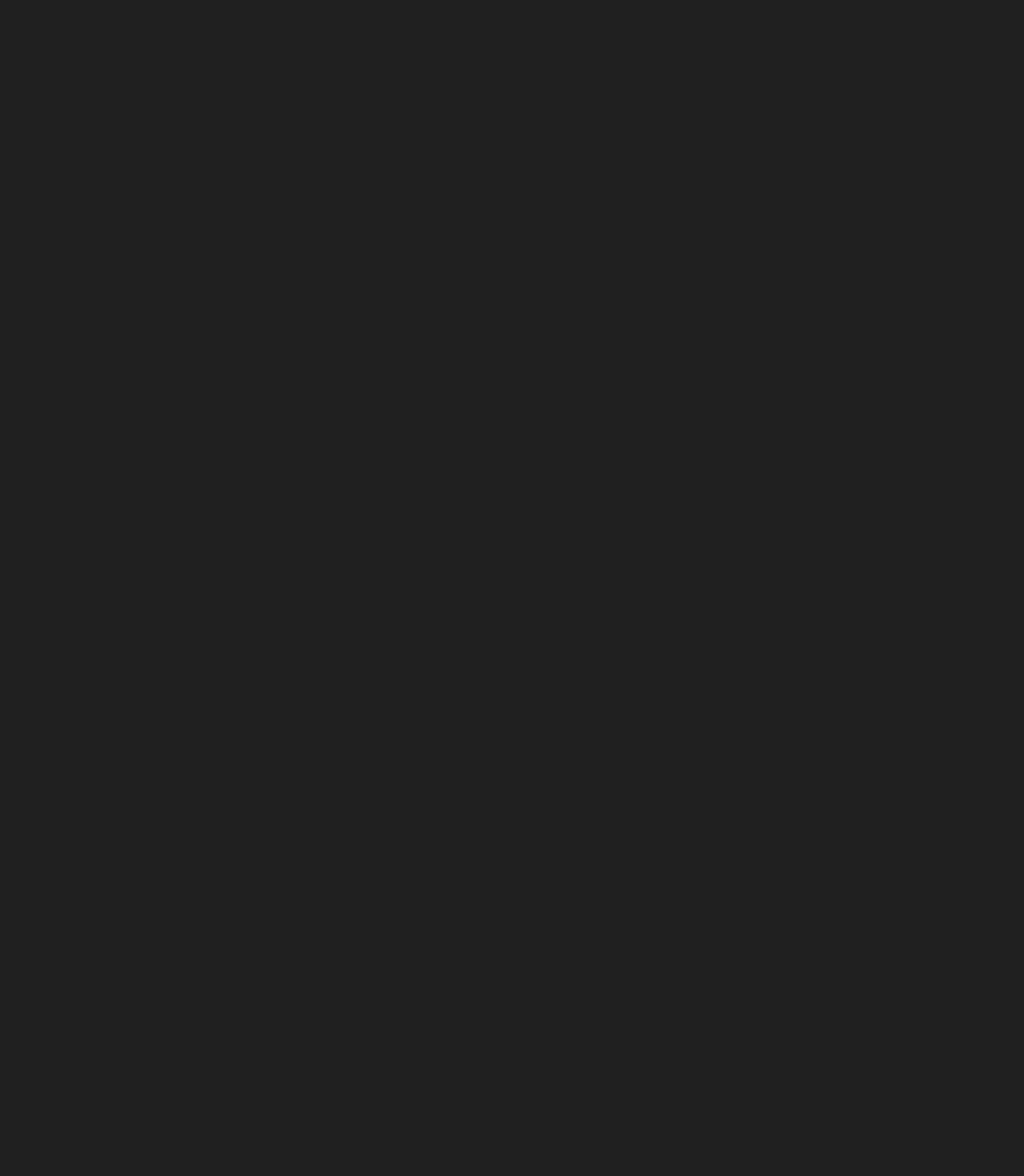
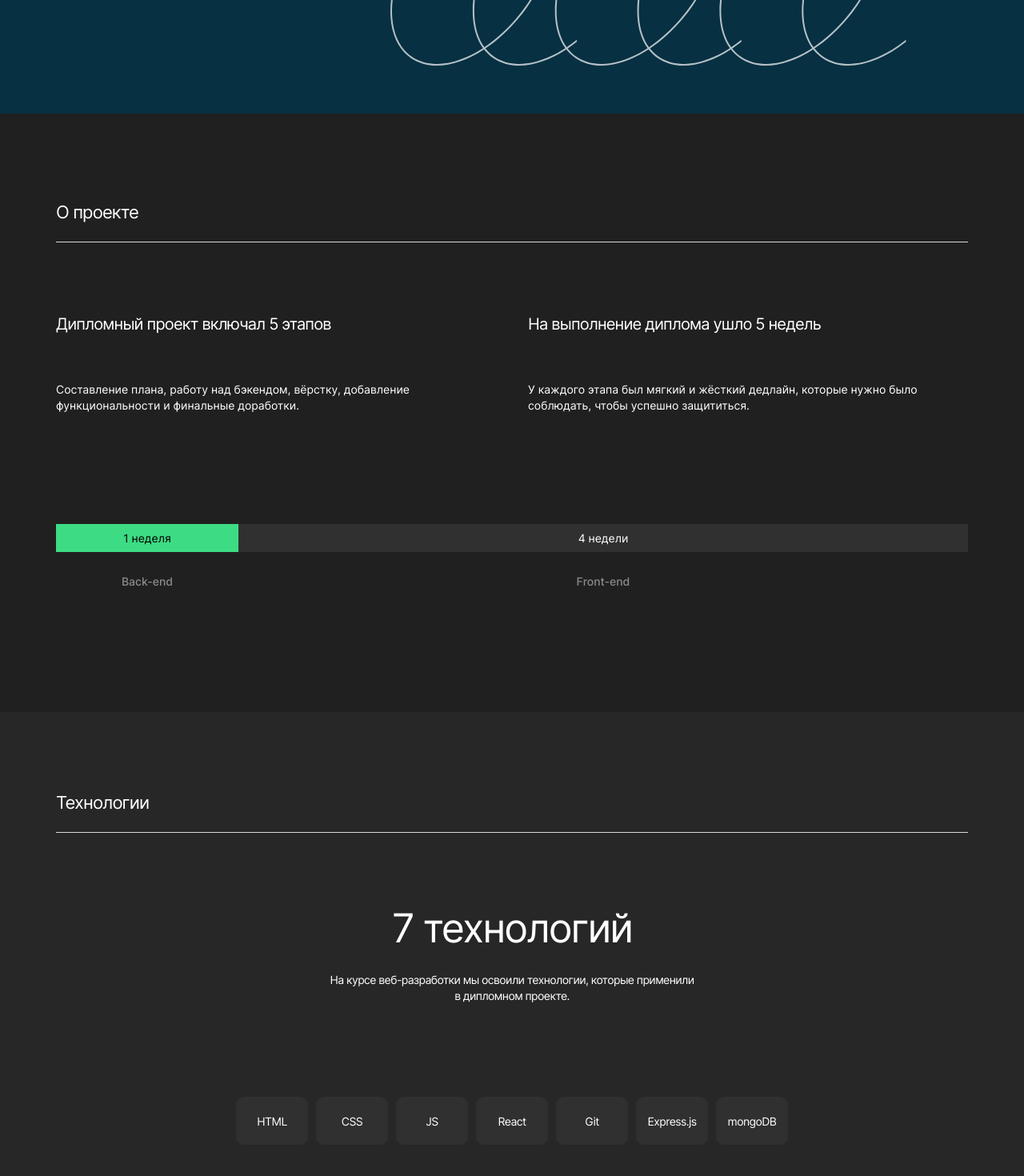
Before and after one commit to woofmgn/movies-explorer-frontend, a React (Create React App) app: page / in a window 1280 px wide. Shown: the part 486-1956 px from the top of the page at 80% size. Before the commit the page ends 800 px from the top, so only its background shows below. Built offline with nearby package versions, Linux system fonts and the light colour scheme.

Commit message:
feat: added Promo, AboutProject, Techs

```diff
--- a/src/components/AboutProject/AboutProject.jsx
+++ b/src/components/AboutProject/AboutProject.jsx
@@ -1,7 +1,40 @@
-import React from "react";
+import React from 'react';
+import './AboutProject.scss';
 
 const AboutProject = () => {
-  return <div>AboutProject</div>;
+  return (
+    <section className="about-project">
+      <h2 className="section-title">О проекте</h2>
+      <div className="about-diploma">
+        <h3 className="about-diploma__title">
+          Дипломный проект включал 5 этапов
+        </h3>
+        <h3 className="about-diploma__title">
+          На выполнение диплома ушло 5 недель
+        </h3>
+        <p className="about-diploma__description">
+          Составление плана, работу над бэкендом, вёрстку, добавление
+          функциональности и финальные доработки.
+        </p>
+        <p className="about-diploma__description">
+          У каждого этапа был мягкий и жёсткий дедлайн, которые нужно было
+          соблюдать, чтобы успешно защититься.
+        </p>
+      </div>
+      <div className="daration-diploma">
+        <div className="daration-diploma__backend">
+          <p className="daration-diploma__title">1 неделя</p>
+          <p className="daration-diploma__description">Back-end</p>
+        </div>
+        <div className="daration-diploma__frontend">
+          <p className="daration-diploma__title daration-diploma__title_type_dark">
+            4 недели
+          </p>
+          <p className="daration-diploma__description">Front-end</p>
+        </div>
+      </div>
+    </section>
+  );
 };
 
 export default AboutProject;
--- a/src/components/AboutProject/AboutProject.scss
+++ b/src/components/AboutProject/AboutProject.scss
@@ -0,0 +1,79 @@
+.about-project {
+  background-color: #202020;
+}
+
+.section-title {
+  margin: 0 70px 0 70px;
+  padding: 110px 0 23px 0;
+  max-width: 1140px;
+  font-weight: 400;
+  font-size: 22px;
+  line-height: 27px;
+  letter-spacing: -0.04em;
+  color: #FFF;
+  border-bottom: 1px solid #DADADA;
+}
+
+.about-diploma {
+  margin: 70px 0 110px 70px;
+  display: grid;
+  grid-template-columns: repeat(2, minmax(284px, 550px));
+  gap: 26px 40px;
+
+  &__title {
+    font-weight: 400;
+    font-size: 20px;
+    line-height: 24px;
+    letter-spacing: -0.04em;
+    color: #FFFFFF;
+  }
+
+  &__description {
+    font-weight: 400;
+    font-size: 14px;
+    line-height: 20px;
+    color: #FFFFFF;
+  }
+}
+
+.daration-diploma {
+  display: flex;
+  padding: 0 70px 141px 70px;
+
+  &__backend {
+    max-width: 228px;
+    width: 100%;
+    display: flex;
+    flex-direction: column;
+  }
+
+  &__title {
+    padding: 9px 0;
+    font-weight: 400;
+    font-size: 14px;
+    line-height: 17px;
+    text-align: center;
+    background-color: #3DDC84;
+    color: #000000;
+
+    &_type_dark {
+      background-color: #303030;
+      color: #FFF;
+    }
+  }
+
+  &__description {
+    font-weight: 500;
+    font-size: 14px;
+    line-height: 17px;
+    text-align: center;
+    color: #8B8B8B;
+  }
+
+  &__frontend {
+    max-width: 912px;
+    width: 100%;
+    display: flex;
+    flex-direction: column;
+  }
+}
--- a/src/components/Promo/Promo.jsx
+++ b/src/components/Promo/Promo.jsx
@@ -0,0 +1,21 @@
+import promoLogo from '../../images/promo-logo.svg';
+import './Promo.scss';
+
+import React from 'react';
+
+const Promo = () => {
+  return (
+    <section className="promo">
+      <h1 className="promo__title">
+        Учебный проект студента факультета Веб-разработки.
+      </h1>
+      <img
+        className="promo__image"
+        src={promoLogo}
+        alt="Абстрактная иллюстрация"
+      />
+    </section>
+  );
+};
+
+export default Promo;
--- a/src/components/Promo/Promo.scss
+++ b/src/components/Promo/Promo.scss
@@ -0,0 +1,20 @@
+.promo {
+  display: flex;
+  flex-direction: column;
+  background-color: #073042;
+
+  &__title {
+    margin: 50px auto 102px 70px;
+    max-width: 626px;
+    font-weight: 400;
+    font-size: 40px;
+    line-height: 52px;
+    letter-spacing: -0.04em;
+    color: #FFF;
+  }
+
+  &__image {
+    max-width: 722px;
+    margin: 0 70px 60px auto;
+  }
+}
--- a/src/components/Techs/Techs.jsx
+++ b/src/components/Techs/Techs.jsx
@@ -0,0 +1,40 @@
+import React from 'react';
+import './Techs.scss';
+
+const Techs = () => {
+  return (
+    <section className="techs">
+      <h2 className="section-title section-title_type_techs">Технологии</h2>
+      <h3 className="techs__title">7 технологий</h3>
+      <p className="techs__description">
+        На курсе веб-разработки мы освоили технологии, которые применили в
+        дипломном проекте.
+      </p>
+      <ul className="techs-container">
+        <li className="techs-container__item">
+          <p className="techs-container__title">HTML</p>
+        </li>
+        <li className="techs-container__item">
+          <p className="techs-container__title">CSS</p>
+        </li>
+        <li className="techs-container__item">
+          <p className="techs-container__title">JS</p>
+        </li>
+        <li className="techs-container__item">
+          <p className="techs-container__title">React</p>
+        </li>
+        <li className="techs-container__item">
+          <p className="techs-container__title">Git</p>
+        </li>
+        <li className="techs-container__item">
+          <p className="techs-container__title">Express.js</p>
+        </li>
+        <li className="techs-container__item">
+          <p className="techs-container__title">mongoDB</p>
+        </li>
+      </ul>
+    </section>
+  );
+};
+
+export default Techs;
--- a/src/components/Techs/Techs.scss
+++ b/src/components/Techs/Techs.scss
@@ -0,0 +1,60 @@
+.techs {
+  background-color: #272727;
+
+  &__title {
+    margin: 0 auto;
+    max-width: 600px;
+    padding-bottom: 26px;
+    font-weight: 400;
+    font-size: 50px;
+    line-height: 58px;
+    text-align: center;
+    letter-spacing: -0.04em;
+    color: #FFFFFF;
+  }
+
+  &__description {
+    margin: 0 auto;
+    padding-bottom: 100px;
+    max-width: 460px;
+    font-weight: 400;
+    font-size: 14px;
+    line-height: 20px;
+    text-align: center;
+    letter-spacing: -0.04em;
+    color: #FFFFFF;
+  }
+}
+
+.section-title_type_techs {
+  padding-top: 100px;
+  margin-bottom: 90px;
+}
+
+.techs-container {
+  list-style-type: none;
+  padding: 0 0 100px 0;
+  display: flex;
+  justify-content: center;
+  gap: 10px;
+
+  &__item {
+    display: flex;
+    align-items: center;
+    justify-content: center;
+    width: 90px;
+    height: 60px;
+    background-color: #303030;
+    border-radius: 10px;
+  }
+
+  &__title {
+    margin: 0;
+    font-weight: 400;
+    font-size: 14px;
+    line-height: 17px;
+    text-align: center;
+    letter-spacing: -0.04em;
+    color: #FFFFFF;
+  }
+}
--- a/src/index.scss
+++ b/src/index.scss
@@ -10,5 +10,4 @@ body {
   max-width: 1280px;
   min-width: 320px;
   margin: 0 auto;
-  // background-color: #202020;
 }
--- a/src/pages/Main/Main.jsx
+++ b/src/pages/Main/Main.jsx
@@ -1,7 +1,17 @@
-import React from "react";
+import React from 'react';
+import AboutProject from '../../components/AboutProject/AboutProject';
+import Promo from '../../components/Promo/Promo';
+import Techs from '../../components/Techs/Techs';
+import './Main.scss';
 
 const Main = () => {
-  return <div>Main</div>;
+  return (
+    <>
+      <Promo />
+      <AboutProject />
+      <Techs />
+    </>
+  );
 };
 
 export default Main;
```
Also changed, not shown: src/components/Header/Header.scss (line endings or trailing spaces), src/components/NavTab/NavTab.jsx (deleted), src/components/NavTab/NavTab.scss (deleted), src/images/promo-logo.svg (added), 1 other file (tests, documents, lock files or other folders).
